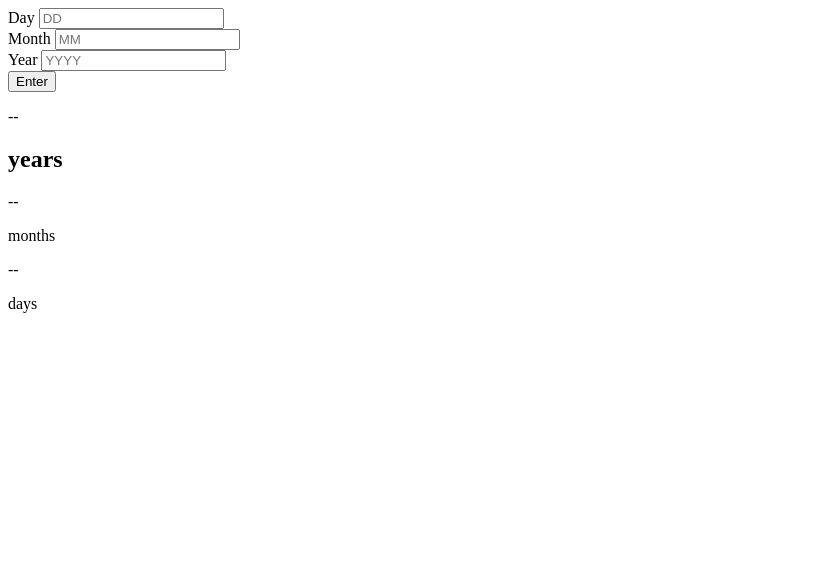
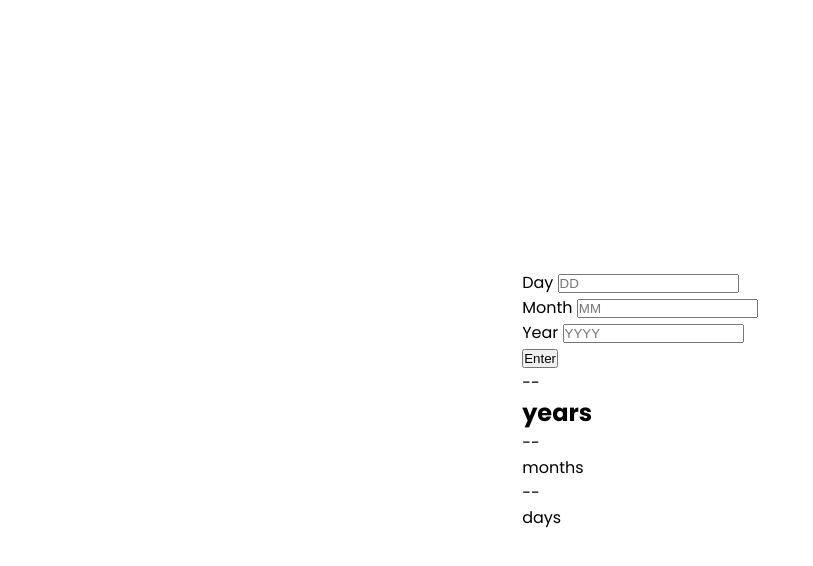
Before and after one commit to osaaroh/61_age-calculator-app, a plain HTML site: page index.html in a window 1280 px wide. Shown: the whole page, without its empty margins (0-813 px from the left). Drawn offline with Linux system fonts and the light colour scheme.

Commit message:
upload style.css

```diff
--- /dev/null
+++ b/css/styles.css
@@ -0,0 +1,39 @@
+@import url('https://fonts.googleapis.com/css2?family=Poppins:ital,wght@0,100;0,200;0,300;0,400;0,500;0,600;0,700;0,800;0,900;1,100;1,200;1,300;1,400;1,500;1,600;1,700;1,800;1,900&display=swap');
+
+*{
+    padding: 0;
+    margin: 0;
+    box-sizing: border-box;
+}
+
+:root{
+    /* ## Colors */
+
+    /* ### Primary */
+
+    --purple: hsl(259, 100%, 65%);
+    --light-red: hsl(0, 100%, 67%);
+
+    /* ### Neutral */
+
+    --white: hsl(0, 0%, 100%);
+    --off-white: hsl(0, 0%, 94%);
+    --light-grey: hsl(0, 0%, 86%);
+    --smokey-grey: hsl(0, 1%, 44%);
+    --off-black: hsl(0, 0%, 8%);
+
+    /* ## Typography */
+
+    /* ### Body Copy */
+
+    --font-poppins: "Poppins", sans-serif;
+    --font-size-inputs: 32px;
+}
+
+body{
+    display: flex;
+    justify-content: center;
+    align-items: center;
+    min-height: 100vh;
+    font-family: var(--font-poppins);
+}
--- a/index.html
+++ b/index.html
@@ -5,6 +5,7 @@
   <meta name="viewport" content="width=device-width, initial-scale=1.0"> <!-- displays site properly based on user's device -->
 
   <link rel="icon" type="image/png" sizes="32x32" href="./assets/images/favicon-32x32.png">
+  <link rel="stylesheet" href="css/styles.css">
 
   <title>Age calculator app - Frontend Mentor</title>
 
```
